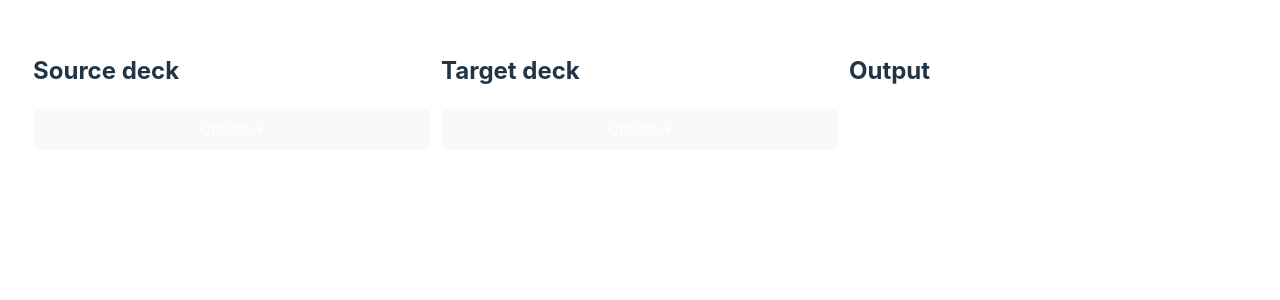
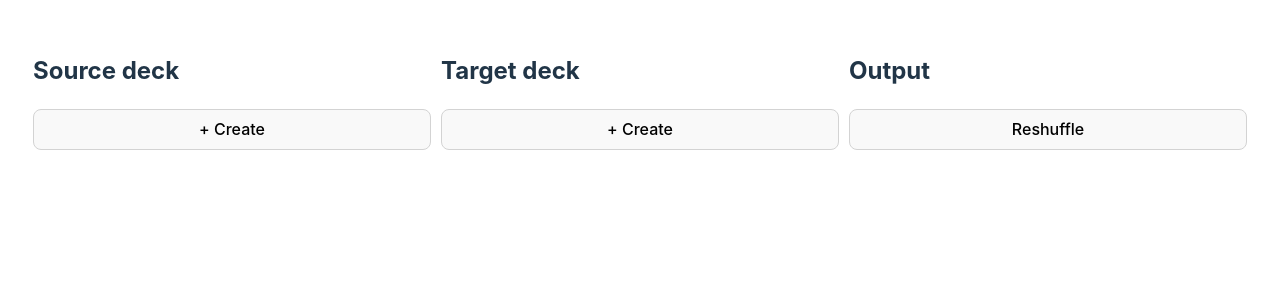
Before and after one commit to rm2631/EDHRemixer, a React (Vite) app in the folder webapp/: page / in a window 1280 px wide. Shown: the top 300 px of the page. Built offline with nearby package versions, Linux system fonts and the light colour scheme.

Commit message:
Update button styles and add className to Deck component

```diff
--- a/webapp/src/Home/DeckList/Deck/index.jsx
+++ b/webapp/src/Home/DeckList/Deck/index.jsx
@@ -5,7 +5,7 @@ function Deck({deck, setSelectedDeckId}) {
     }
 
     return (
-        <button onClick={handleClick}>
+        <button className='deck-select-btn' onClick={handleClick}>
             {deck.deck_name}
         </button>
     )
--- a/webapp/src/Home/DeckList/NewDeck/index.jsx
+++ b/webapp/src/Home/DeckList/NewDeck/index.jsx
@@ -6,7 +6,7 @@ function NewDeck ({source, createDeck}) {
     }
     return (
         <button onClick={handleClick}>
-            Create +
+            + Create
         </button>
     )
 }
--- a/webapp/src/Home/OutputColumn/index.jsx
+++ b/webapp/src/Home/OutputColumn/index.jsx
@@ -1,11 +1,23 @@
 
 
-function OutputColumn({}) {
+function OutputColumn({sourceDecks, targetDecks}) {
+    const disabled = sourceDecks.length === 0 || targetDecks.length === 0;
+
+    const body = {
+        "source" : sourceDecks,
+        "target" : targetDecks
+    }
+
+    const handleClick = () => {
+        console.log('asd')
+    }
+
     return (
         <div className="home-column-container">
             <h2>Output</h2>
-            <div className="output">
-            </div>
+            <button disabled={disabled} onClick={handleClick}>
+                Reshuffle
+            </button>
         </div>
     )
 }
--- a/webapp/src/Home/index.jsx
+++ b/webapp/src/Home/index.jsx
@@ -22,7 +22,7 @@ function Home() {
         <>
             <DeckList source={true} />
             <DeckList source={false} />
-            <OutputColumn />
+            <OutputColumn sourceDecks={sourceDecks} targetDecks={targetDecks}/>
         </>
     )
 
--- a/webapp/src/Home/styles/base.css
+++ b/webapp/src/Home/styles/base.css
@@ -49,3 +49,15 @@
     justify-content: flex-end;
     align-items: flex-end;
 }
+
+.deck-select-btn {
+    background-color: transparent;
+    /* border-top: 1px solid lightgray !important; */
+    color: initial;
+    border: none;
+    text-align: left;
+}
+
+.deck-select-btn:hover {
+    background-color: lightgray;
+}
--- a/webapp/src/index.css
+++ b/webapp/src/index.css
@@ -18,24 +18,26 @@ a {
   color: #646cff;
   text-decoration: inherit;
 }
-a:hover {
-  color: #535bf2;
-}
+
+
 
 button {
-  color: white;
+  color: initial;
   border-radius: 8px;
   border: 1px solid transparent;
   padding: 0.6em 1.2em;
   font-size: 1em;
   font-weight: 500;
   font-family: inherit;
-  background-color: #2A4DD5;
-  cursor: pointer;
-  transition: border-color 0.25s;
+  /* background-color: #2A4DD5;
+   */
+  background-color: lightgray;
+   cursor: pointer;
+   transition: border-color 0.25s;
+   border-color: lightgray;
 }
 button:hover {
-  border-color: #646cff;
+  background-color: darkgray;
 }
 button:focus,
 button:focus-visible {
```
Also changed, not shown: webapp/src/Home/DeckList/index.jsx (line endings or trailing spaces).
